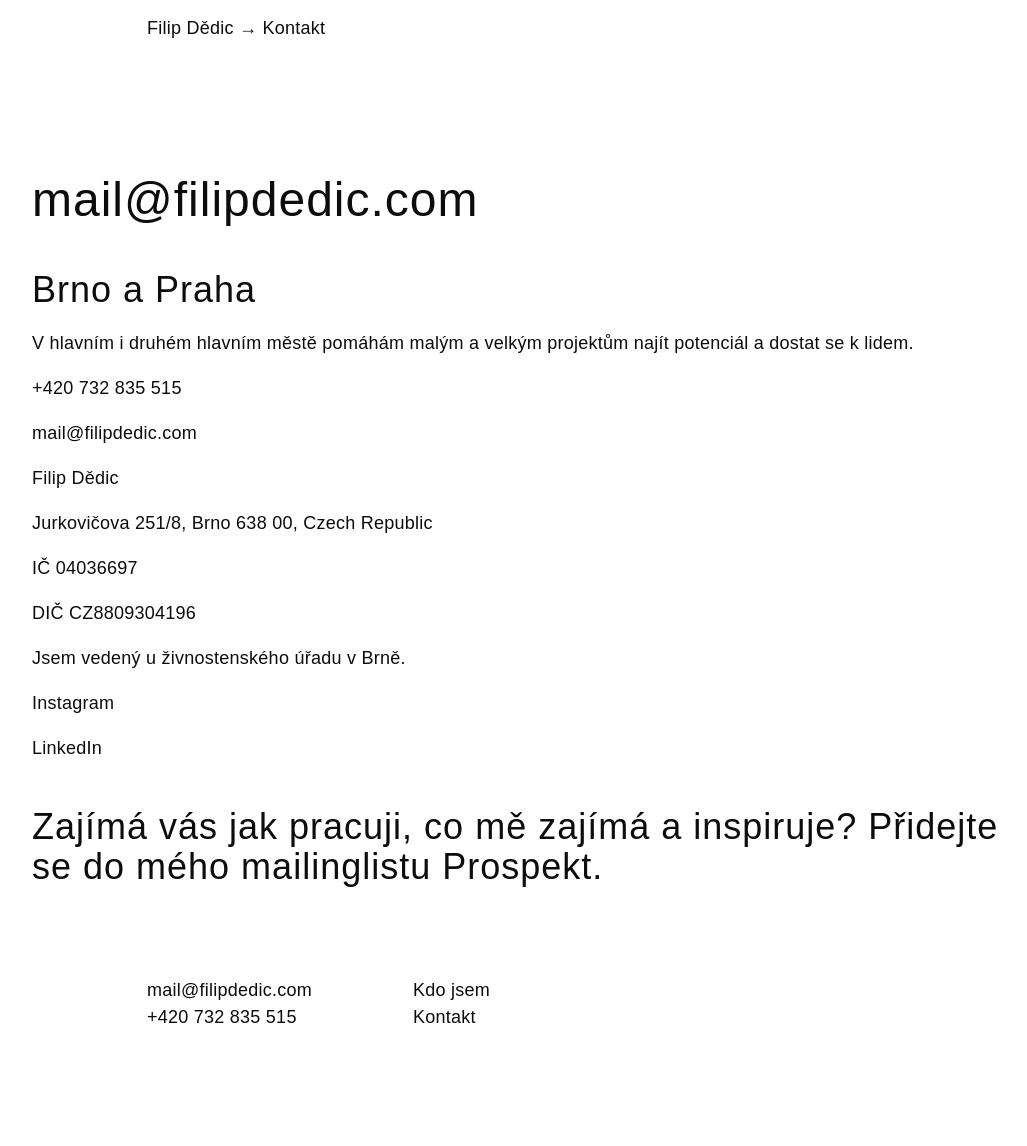
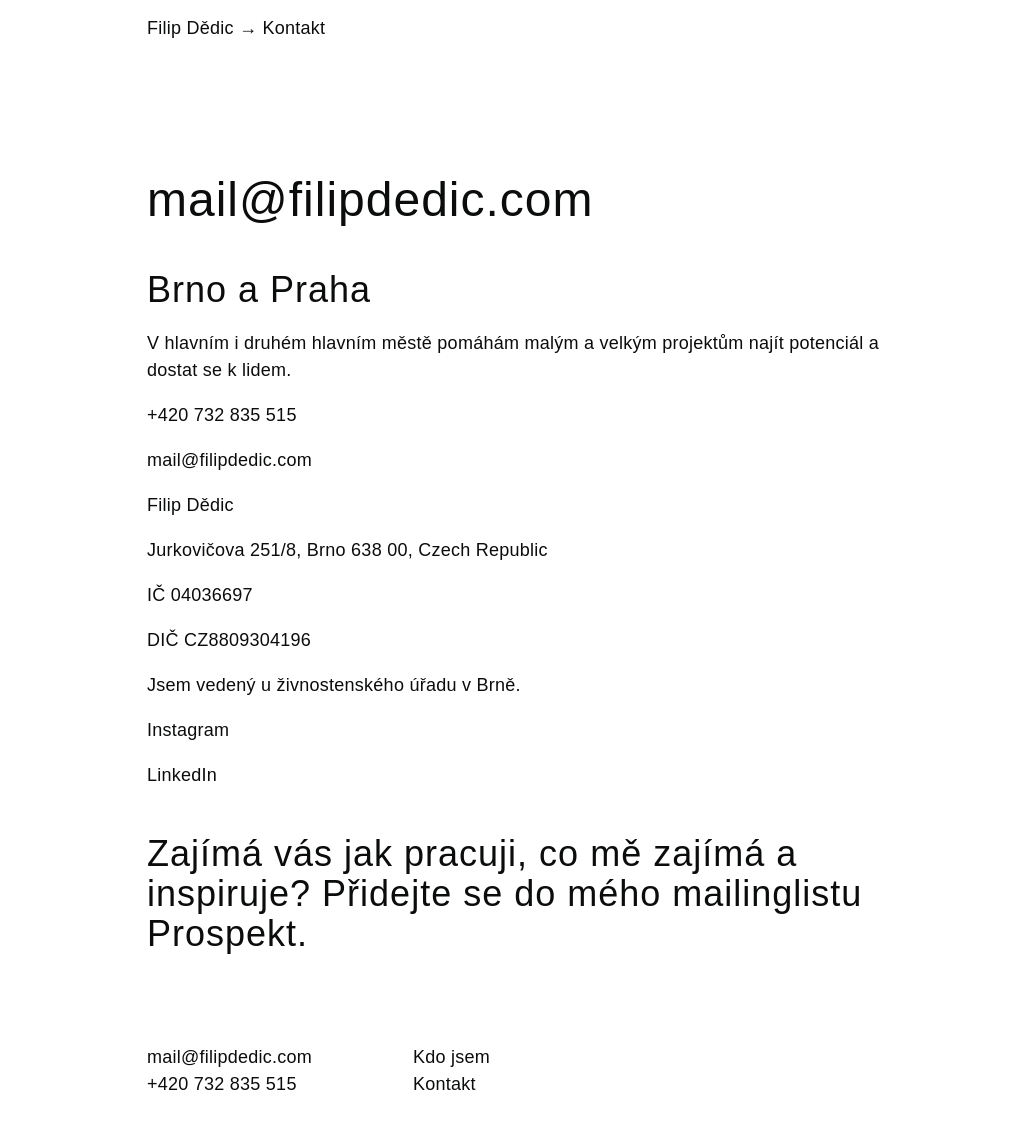
Before and after one commit to fdedic/fdedic.github.io, a Jekyll site: the page built from kontakt.md, in a window 1280 px wide. Shown: the whole page, without its empty margins (113-1140 px from the left). Built offline with Jekyll 4.4.1, drawn with Linux system fonts in a browser that asks for light colours; nearby versions of some CDN libraries; some web fonts are replaced; before the commit the page ends 1079 px from its top, so only the background shows below that.

Commit message:
Update default.html

```diff
--- a/_layouts/default.html
+++ b/_layouts/default.html
@@ -6,7 +6,9 @@
 <section class="content">
   <div id="wrapper">
     <div id="main">
-            {{content}}
+      <div class="text-block">
+        {{content}}
+      </div>
     </div>
   </div>
 </section>
```
